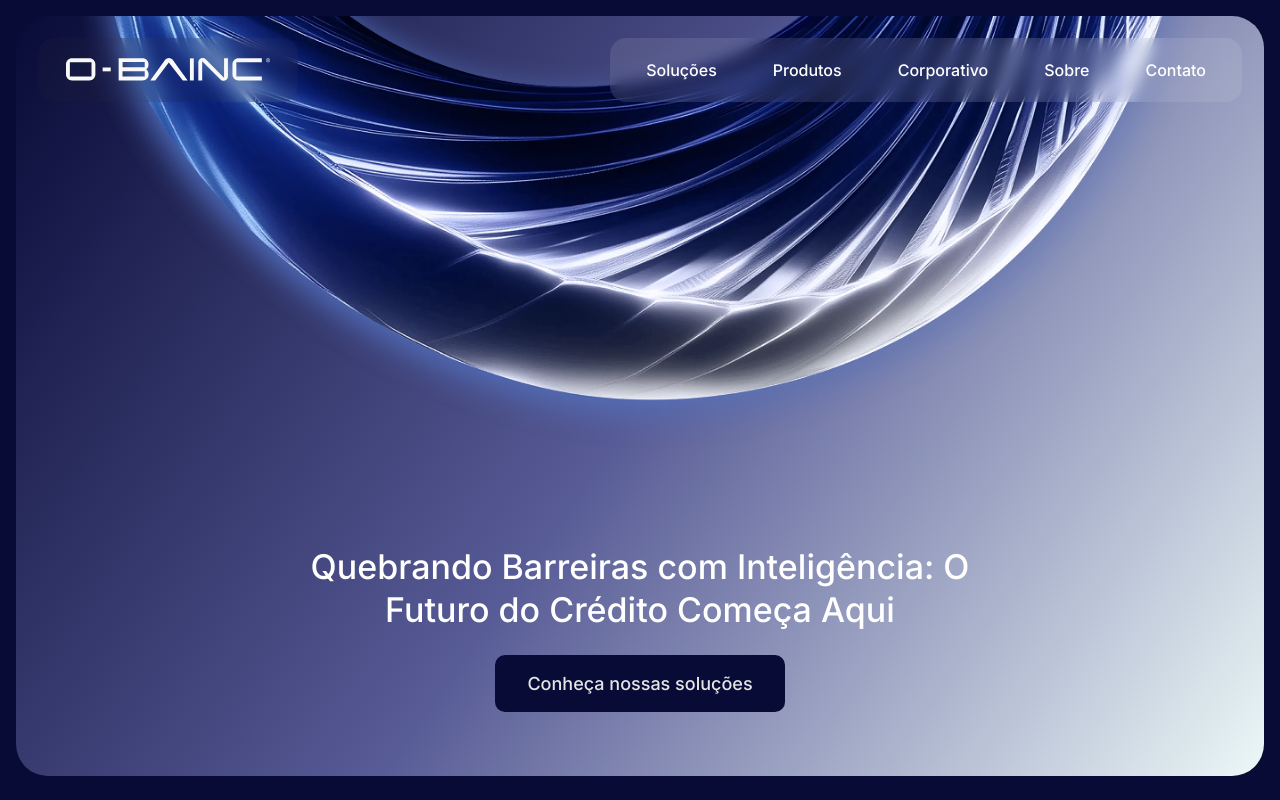
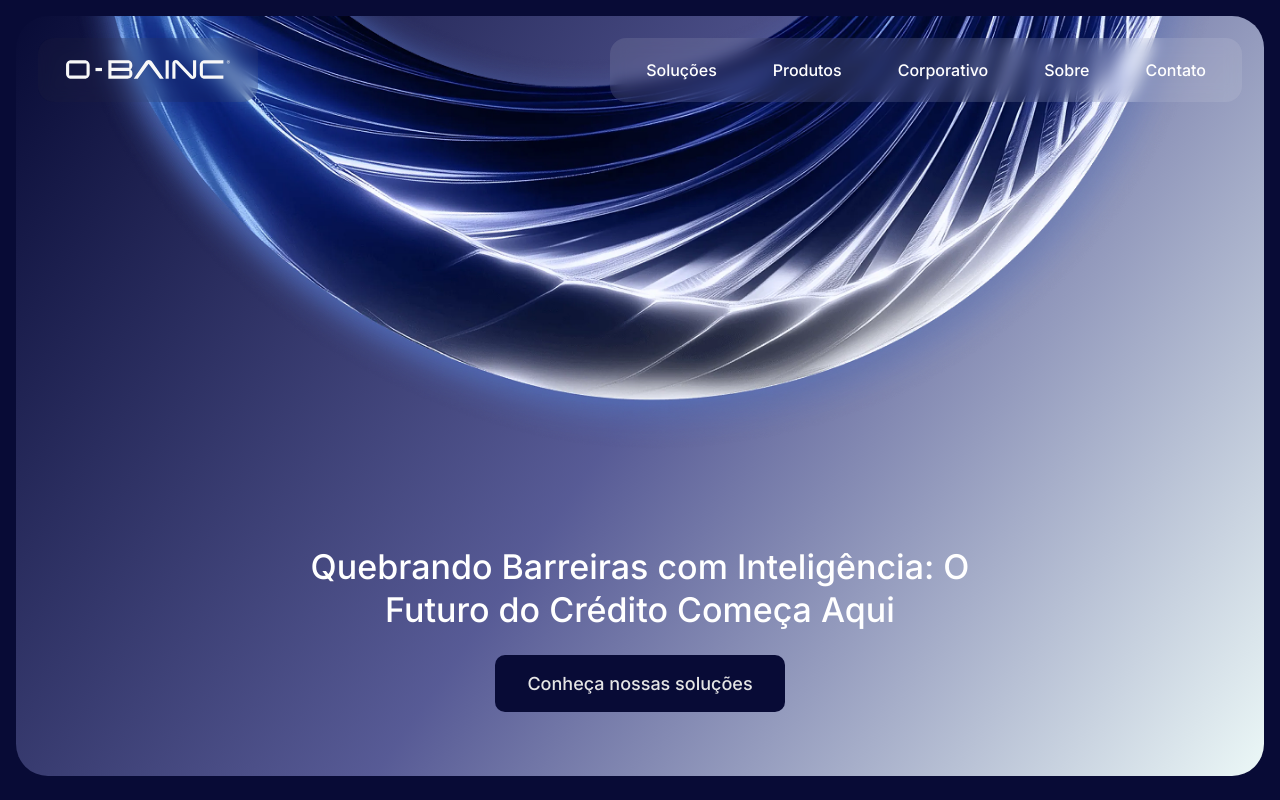
Before and after one commit to devvieiira/o-bainc-frontend, a Next.js app: page / in a window 1280 px wide. Shown: the top 800 px of the page. Built offline with nearby package versions, Linux system fonts and the light colour scheme.

Commit message:
fix: logo

```diff
--- a/app/page.tsx
+++ b/app/page.tsx
@@ -26,12 +26,12 @@ export default function Home() {
   return (
     <main className="flex min-h-screen w-full flex-col items-center">
       <header className="fixed top-0 right-0 left-0 z-50 flex w-full items-center justify-between p-[38px]">
-        <div className="glass flex h-[57px] md:h-16 max-w-[260px] items-center justify-center rounded-2xl px-7 py-3.5">
+        <div className="glass flex h-[57px] md:h-16 max-w-[220px] items-center justify-center rounded-2xl px-7 py-3.5">
           <Image
             className="hidden md:flex"
             src={'/logo.svg'}
             alt="o-bainc logo"
-            width={220}
+            width={170}
             height={40}
           />
           <Image
@@ -123,7 +123,7 @@ export default function Home() {
             </div>
 
             <div className="absolute bottom-0 z-10 space-y-6 px-10 md:px-16 py-16 text-white">
-              <h1 className="max-w-11/12 text-2xl leading-tight font-medium md:max-w-3/5 mx-auto md:text-[34px]">
+              <h1 className="max-w-full text-2xl leading-tight font-medium md:max-w-3/5 mx-auto md:text-[34px]">
                 Quebrando Barreiras com Inteligência: O Futuro do Crédito Começa
                 Aqui
               </h1>
```
